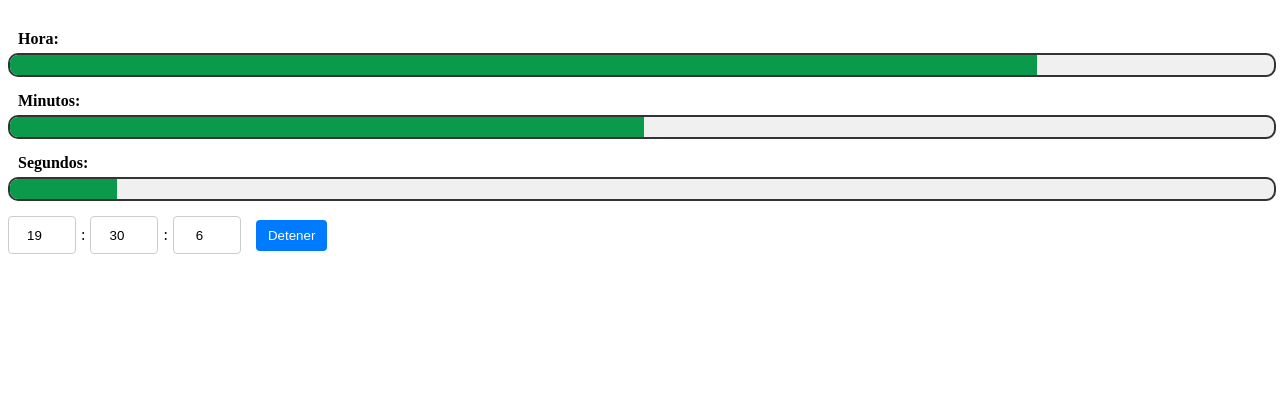
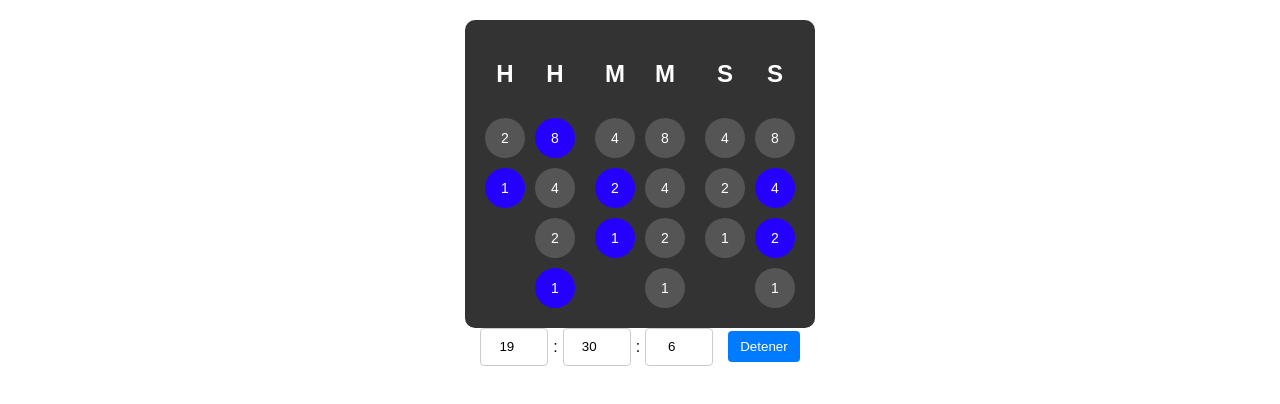
Before and after one commit to NecronX24/clocks-angular, an Angular app: page /test in a window 1280 px wide. Shown: the top 404 px of the page. Built offline with nearby package versions, Linux system fonts and the light colour scheme.

Commit message:
feat: reloj binario creado

```diff
--- a/src/app/app.routes.ts
+++ b/src/app/app.routes.ts
@@ -7,15 +7,18 @@ import { StarClockComponent } from './star-clock/star-clock.component';
 import { RainbowCardClockComponent } from './rainbow-card/rainbow-card-clock.component';
 import { FlowerClockComponent } from './flower/flower-clock.component';
 import { LoadingBarClockComponent } from './loading-bar-clock/loading-bar-clock.component';
+import { BinaryClockComponent } from './binary-clock/binary-clock.component';
 
 export const routes: Routes =
 [
     {path: '', component: SessionComponent},
     {path: 'testInput', component: TimeInputComponentTest},
+
     {path: 'testAnalog', component: AnalogClockComponent},
     {path: 'testHourglass', component: DigitalHourglassClockComponent},
     {path: 'testStar', component: StarClockComponent},
     {path: 'testRainbow', component: RainbowCardClockComponent},
     {path: 'testFlower', component: FlowerClockComponent},
-    {path: 'test', component: LoadingBarClockComponent},
+    {path: 'testLoading', component: LoadingBarClockComponent},
+    {path: 'test', component: BinaryClockComponent},
 ];
--- /dev/null
+++ b/src/app/binary-clock/binary-clock.component.css
@@ -0,0 +1,45 @@
+.container {
+  display: flex;
+  flex-direction: column;
+  align-items: center;
+  margin-top: 20px;
+  font-family: 'Arial', sans-serif;
+}
+
+.binary-display {
+  display: flex;
+  gap: 20px;
+  background-color: #333;
+  padding: 20px;
+  border-radius: 10px;
+  color: white;
+}
+
+.binary-group {
+  display: flex;
+  flex-direction: row;
+  gap: 10px;
+}
+
+.binary-column {
+  display: flex;
+  flex-direction: column;
+  align-items: center;
+  gap: 10px;
+}
+
+.binary-bit {
+  width: 40px;
+  height: 40px;
+  display: flex;
+  align-items: center;
+  justify-content: center;
+  background-color: #555;
+  border-radius: 50%;
+  font-size: 14px;
+  transition: background-color 0.3s ease;
+}
+
+.binary-bit.active {
+  background-color: #2600ff;
+}
--- /dev/null
+++ b/src/app/binary-clock/binary-clock.component.html
@@ -0,0 +1,50 @@
+<div class="container">
+  <div class="binary-display">
+    <div class="binary-group">
+        <div class="binary-column">
+            <h2>H</h2>
+            <div *ngFor="let bit of convertToBinaryArray(currentTime[0],2); let i = index" class="binary-bit" [class.active]="bit === 1">
+              {{ [2, 1][i] || '' }}
+            </div>
+          </div>
+          <div class="binary-column">
+            <h2>H</h2>
+            <div *ngFor="let bit of convertToBinaryArray(currentTime[1],4); let i = index" class="binary-bit" [class.active]="bit === 1">
+              {{ [8, 4, 2, 1][i] || '' }}
+            </div>
+          </div>
+        </div>
+        <div class="binary-group">
+            <div class="binary-column">
+              <h2>M</h2>
+              <div *ngFor="let bit of convertToBinaryArray(currentTime[3],3); let i = index" class="binary-bit" [class.active]="bit === 1">
+                {{ [4, 2, 1][i] || '' }}
+              </div>
+            </div>
+            <div class="binary-column">
+                <h2>M</h2>
+              <div *ngFor="let bit of convertToBinaryArray(currentTime[4],4); let i = index" class="binary-bit" [class.active]="bit === 1">
+                {{ [8, 4, 2, 1][i] || '' }}
+              </div>
+            </div>
+
+        </div>
+  <div class="binary-group">
+      <div class="binary-column">
+        <h2>S</h2>
+        <div *ngFor="let bit of convertToBinaryArray(currentTime[6],3); let i = index" class="binary-bit" [class.active]="bit === 1">
+          {{ [4, 2, 1][i] || '' }}
+        </div>
+      </div>
+      <div class="binary-column">
+        <h2>S</h2>
+        <div *ngFor="let bit of convertToBinaryArray(currentTime[7],4); let i = index" class="binary-bit" [class.active]="bit === 1">
+          {{ [8, 4, 2, 1][i] || '' }}
+        </div>
+      </div>
+  </div>
+  </div>
+  <app-time-input
+    (timeUpdated)="onTimeUpdate($event)">
+    </app-time-input>
+</div>
--- /dev/null
+++ b/src/app/binary-clock/binary-clock.component.ts
@@ -0,0 +1,21 @@
+import { Component } from '@angular/core';
+import { CommonModule } from '@angular/common';
+import { TimeInputComponent } from '../time-input/time-input.component';
+
+@Component({
+  selector: 'app-binary-clock',
+  templateUrl: './binary-clock.component.html',
+  styleUrls: ['./binary-clock.component.css'],
+  standalone: true,
+  imports: [CommonModule, TimeInputComponent]
+})
+export class BinaryClockComponent  {
+  currentTime:string =''
+  onTimeUpdate(time:string){
+    this.currentTime = time;
+  }
+
+  convertToBinaryArray(value: string, length: number): number[] {
+    return parseInt(value).toString(2).padStart(length, '0').split('').map(Number);
+  }
+}
```
